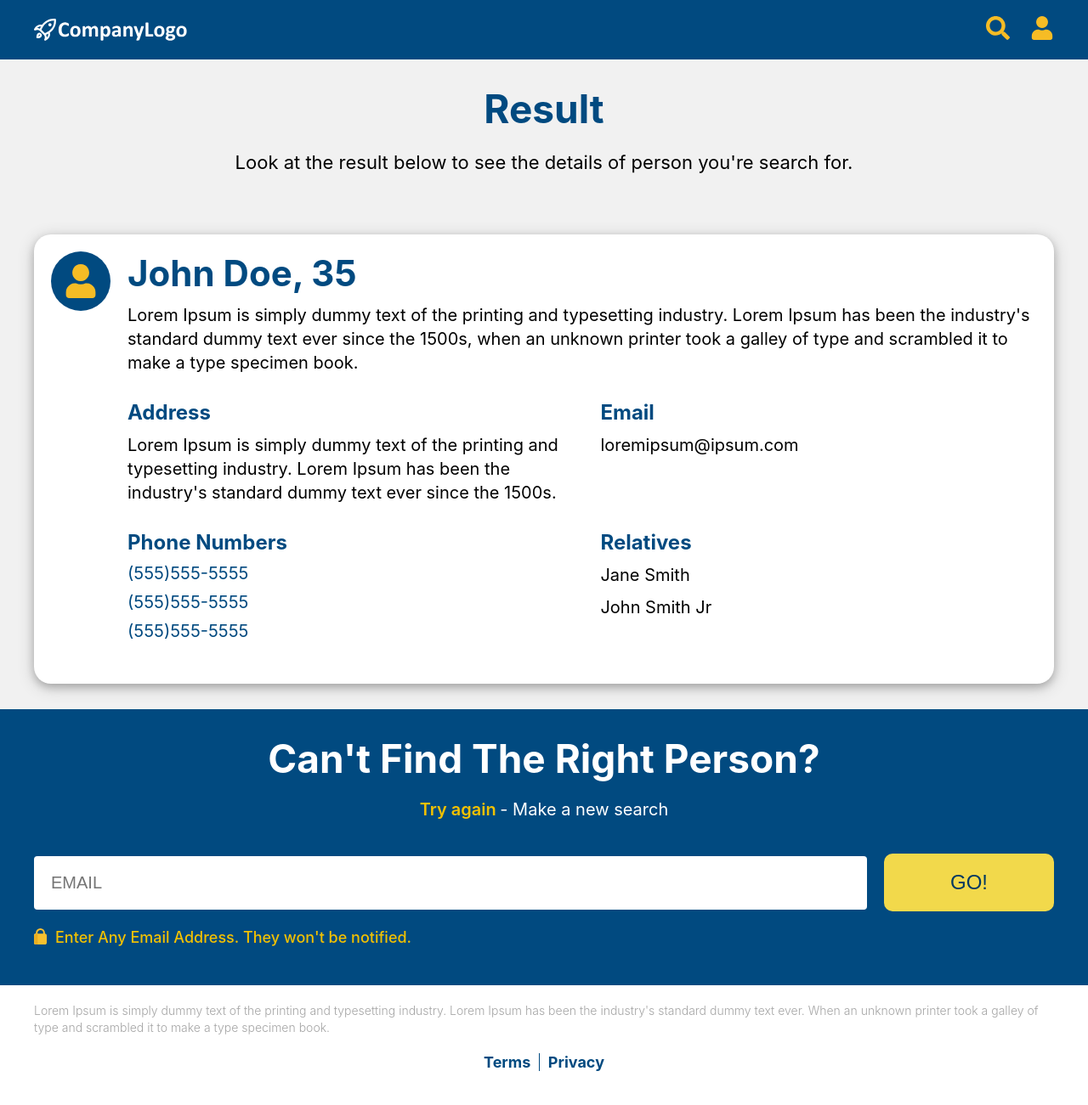
After one commit to Pravin-Parkhi/look-up, a PHP site: page /search-details.html in a window 1280 px wide. The commit adds this page. Shown: the whole page at 85% size. Run offline with PHP 8.4, Linux system fonts and the light colour scheme.

Commit message:
Complete search details screen UI

```diff
--- a/app.css
+++ b/app.css
@@ -5,22 +5,27 @@ body {
     'Ubuntu', 'Cantarell', 'Fira Sans', 'Droid Sans', 'Helvetica Neue',
     sans-serif;
 }
-
+.container{
+    max-width: 1200px;
+    margin: 0 auto;
+}
 /*Header*/
 .app-header{
     height: 70px;
     width: 100%;
     position: fixed;
     top: 0px;
-    background-color: #014a80;
+    background-color: #014A80;
+}
+.header-wrapper{
     display: flex;
+    padding: 10px 20px;
     align-items: center;
-    padding: 10px 20px;
     box-sizing: border-box;
     justify-content: space-between;
 }
 .brand-logo{
-    height: 60px;
+    height: 50px;
     width: 180px;
 }
 .header-icon{
@@ -160,8 +165,8 @@ body {
 }
 .footer-text{
     color: #A5A5A5;
-    font-size: 18px;
-    line-height: 26px;
+    font-size: 14px;
+    line-height: 20px;
     font-weight: 300;
     margin: 0px;
 }
@@ -198,7 +203,7 @@ body {
         margin-top: 0px;
         padding: 18px 40p
     }
-    .bullet-points-section{
+    .bullet-points-wrapper{
         display: flex;
         flex-wrap: wrap;
     }
@@ -207,3 +212,10 @@ body {
         box-sizing: border-box;
     }
 }
+
+/*Large screen*/
+@media only screen and (min-width: 768px) {
+    .header-wrapper{
+        padding: 10px 0px;
+    }
+}
--- /dev/null
+++ b/app.js
@@ -0,0 +1,3 @@
+function findPerson(){
+    window.location = "http://127.0.0.1:50071/search-details.html";
+}
--- /dev/null
+++ b/search-details.css
@@ -0,0 +1,103 @@
+.search-result-section{
+    padding: 30px;
+    margin-top: 70px;
+    background-color: #F1F1F1;
+}
+.search-result-heading{
+    text-transform: capitalize;
+    color: #014A80;
+    font-size: 46px;
+    text-align: center;
+    margin: 0px;
+}
+.search-result-sub-heading{
+    font-size: 22px;
+}
+
+/**/
+.user-details-wrapper{
+    display: flex
+}
+.user-avatar{
+    width: 70px;
+    height: 70px;
+    display: flex;
+    display: none;
+    margin-right: 20px;
+    border-radius: 50%;
+    align-items: center;
+    justify-content: center;
+    background-color: #014A80;
+}
+.user-info{
+    flex: 1;
+}
+.user-icon{
+    width: 40px;
+    height: 40px;
+}
+
+/**/
+.search-details-section{
+    background-color: #F1F1F1;
+padding: 20px 20px 30px 20px;
+}
+.search-details-wrapper{
+    background-color: #FFFFFF;
+    border-radius: 20px;
+    padding: 20px;
+    box-shadow: 0 4px 10px 0 rgba(0,0,0,0.2),
+        0 4px 20px 0 rgba(0,0,0,0.19)
+}
+.search-details-heading{
+    margin: 0px;
+    color: #014A80;
+    font-size: 42px;
+    text-transform: capitalize;
+}
+.search-details-sub-heading{
+    margin: 0px;
+    color: #014A80;
+    font-size: 24px;
+    text-transform: capitalize;
+}
+.search-details-sub-section{
+    margin-bottom: 20px;
+}
+.search-details-description{
+    margin: 10px auto;
+    font-size: 20px;
+    line-height: 28px;
+}
+.phone-number{
+    font-size: 20px;
+    color: #014A80;
+    margin: 10px auto;
+}
+
+/**/
+.search-again-section{
+    padding: 30px;
+    background-color: #014a80;
+}
+
+/*Tablet screen*/
+@media only screen and (min-width: 768px) {
+    .search-result-sub-heading{
+        text-align: center;
+    }
+    .user-avatar{
+        display: flex;
+    }
+    .person-details-wrapper{
+        margin-left: 90px;
+    }
+    .person-details-wrapper{
+        display: flex;
+        flex-wrap: wrap;
+        justify-content: space-between;
+    }
+    .person-details-wrapper > .search-details-sub-section{
+        width: 48%;
+    }
+}
--- /dev/null
+++ b/search-details.html
@@ -0,0 +1,101 @@
+<!DOCTYPE html>
+<html>
+    <head>
+        <meta name="viewport" content="width=device-width, initial-scale=1.0">
+        <link rel="stylesheet" href="app.css">
+        <link rel="stylesheet" href="search-details.css">
+    </head>
+    <body>
+        <header class="app-header">
+            <div class="container header-wrapper">
+                <img class="brand-logo" src="./assets/logo.svg" alt="Brand Log" />
+                <div class="right-side-icon-wrapper">
+                    <img class="header-icon search-icon" src="./assets/icn_search.svg" alt="Search" />
+                    <img class="header-icon profile-icon" src="./assets/icn_person.svg" alt="Person" />
+                </div>
+            </div>
+        </header>
+
+        <section class="search-result-section">
+            <div class="container">
+                <h3 class="search-result-heading">Result</h3>
+                <p class="search-result-sub-heading">
+                    Look at the result below to see the details of person you're search for.
+                </p>
+            </div>
+        </section>
+
+        <section class="search-details-section">
+            <div class="container">
+                <div class="search-details-wrapper">
+                    <div class="search-details-sub-section">
+                        <div class="user-details-wrapper">
+                            <div class="user-avatar">
+                                <img class="user-icon" src="./assets/icn_person.svg" alt="User" />
+                            </div>
+                            <div class="user-info">
+                                <h3 class="search-details-heading">John Doe, 35</h3>
+                                <p class="search-details-description">
+                                    Lorem Ipsum is simply dummy text of the printing and typesetting industry. Lorem Ipsum has been the industry's standard dummy text ever since the 1500s, when an unknown printer took a galley of type and scrambled it to make a type specimen book.
+                                </p>
+                            </div>
+                        </div>
+                </div>
+                    <div class="person-details-wrapper">
+                        <div class="search-details-sub-section">
+                            <h3 class="search-details-sub-heading">Address</h3>
+                            <p class="search-details-description">
+                                Lorem Ipsum is simply dummy text of the printing and typesetting industry. Lorem Ipsum has been the industry's standard dummy text ever since the 1500s.
+                            </p>
+                        </div>
+                        <div class="search-details-sub-section">
+                            <h3 class="search-details-sub-heading">Email</h3>
+                            <p class="search-details-description">loremipsum@ipsum.com</p>
+                        </div>
+                        <div class="search-details-sub-section">
+                            <h3 class="search-details-sub-heading">Phone Numbers</h3>
+                            <p class="phone-number">(555)555-5555</p>
+                            <p class="phone-number">(555)555-5555</p>
+                            <p class="phone-number">(555)555-5555</p>
+                        </div>
+                        <div class="search-details-sub-section">
+                            <h3 class="search-details-sub-heading">Relatives</h3>
+                            <p class="search-details-description">Jane Smith</p>
+                            <p class="search-details-description">John Smith Jr</p>
+                        </div>
+                    </div>
+                </div>
+            </div>
+        </section>
+
+        <section class="search-again-section">
+            <div class="container">
+                <h3 class="hero-heading">Can't find the right person?</h3>
+                <p class="sub-heading-wrapper">
+                    <span class="sub-heading-prefix">Try again</span>
+                    <span class="sub-heading-postfix">- Make a new search</span>
+                </p>
+                <div class="search-input-wrapper">
+                    <input type="email" id="email" placeholder="EMAIL" name="email" class="email-input">
+                    <button class="search-button" onclick="findPerson()">Go!</button>
+                </div>
+                <p class="security-text-wrapper">
+                    <img class="security-icon" src="./assets/lock.svg" alt="Security" />
+                    <span class="security-text">Enter Any Email Address. They won't be notified.</span>
+                </p>
+            </div>
+        </section>
+
+        <footer class="footer-wrapper">
+            <div class="container">
+                <p class="footer-text">
+                    Lorem Ipsum is simply dummy text of the printing and typesetting industry. Lorem Ipsum has been the industry's standard dummy text ever. When an unknown printer took a galley of type and scrambled it to make a type specimen book.
+                </p>
+                <div class="footer-links-wrapper">
+                    <a class="footer-link" href="#">Terms</a>
+                    <a class="footer-link" href="#">Privacy</a>
+                </div>
+            </div>
+        </footer>
+    </body>
+</html>
```
Also changed, not shown: index.html (+14 -1 lines).
